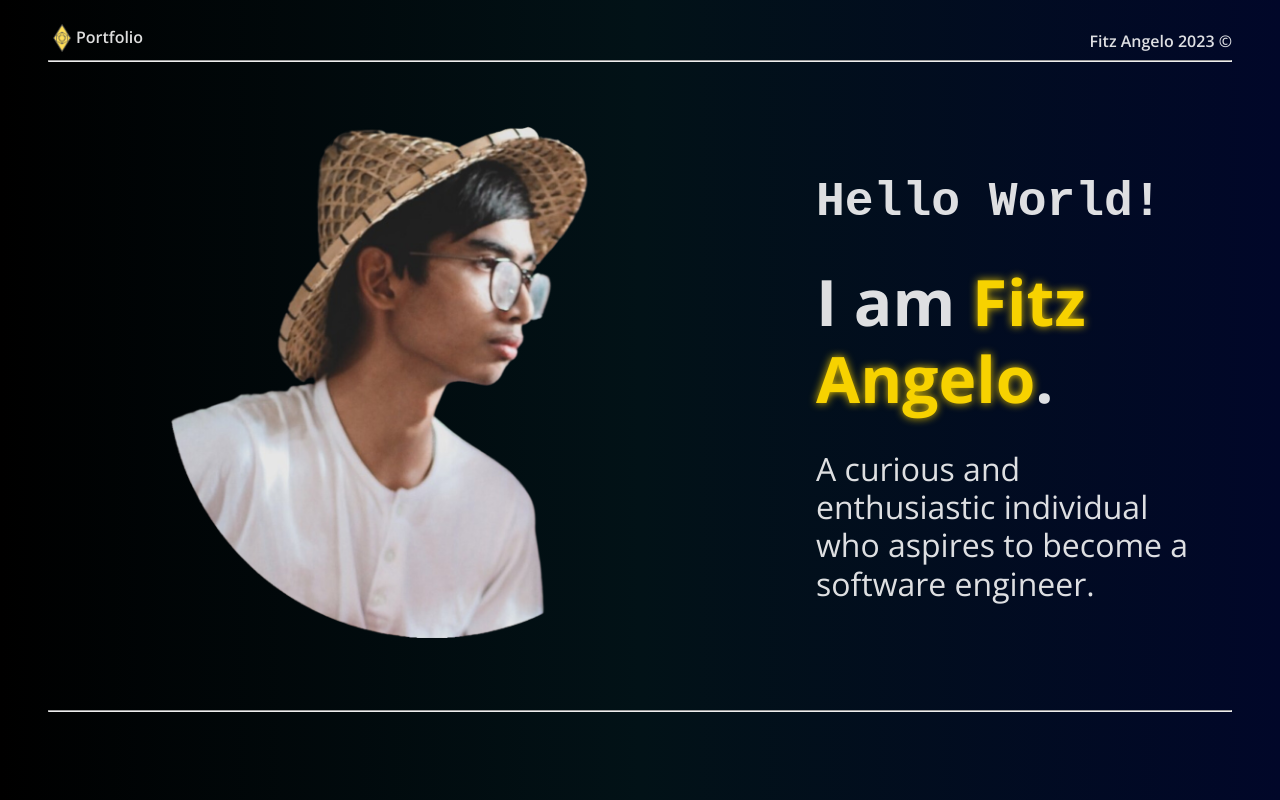
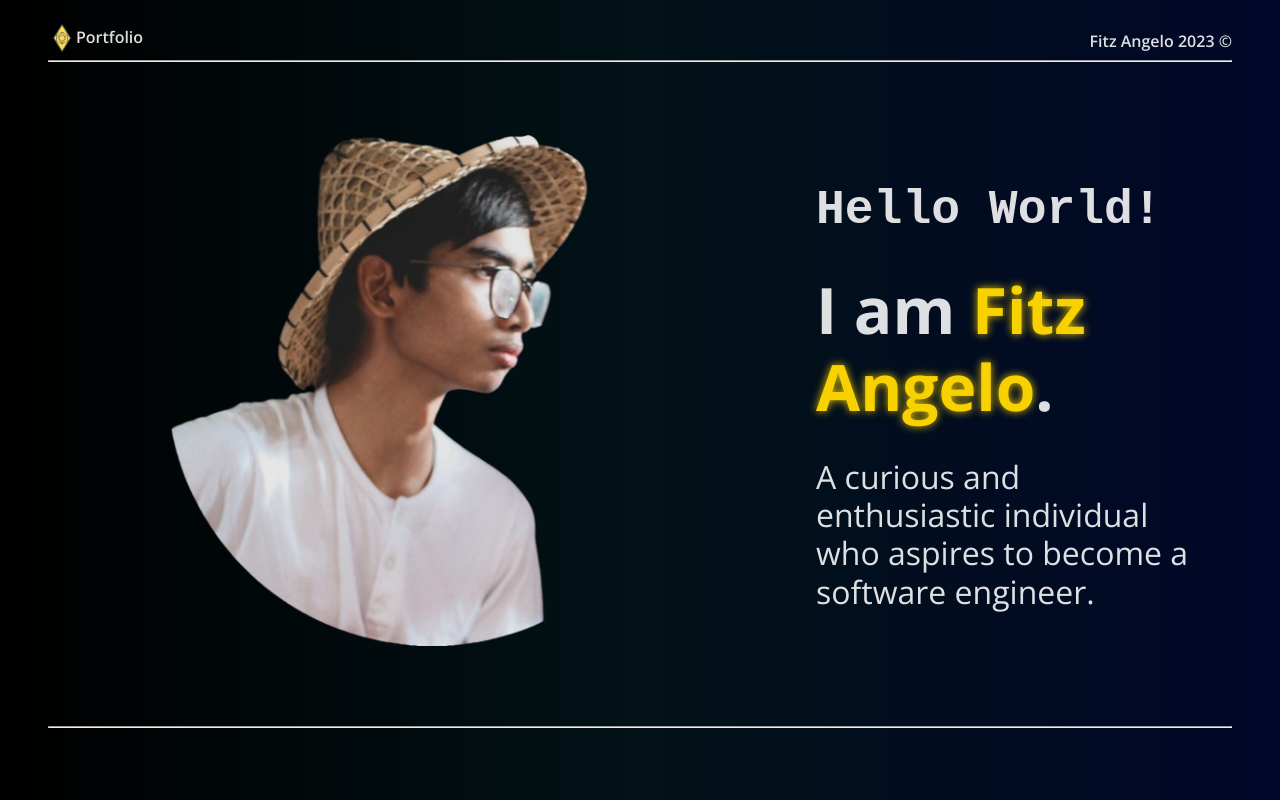
Before and after one commit to kulaizki/Portfolio, a React (Vite) app: page / in a window 1280 px wide. Built offline with nearby package versions, Linux system fonts and the light colour scheme.

Commit message:
feat: adjusted intro padding

```diff
--- a/src/components/intro/Intro.css
+++ b/src/components/intro/Intro.css
@@ -2,14 +2,12 @@
     display: flex;
     align-items: center;
     font-size: 2rem;
-    padding: 64px 0 64px 0;
+    padding: 72px 0 72px 0;
 }
 
 .Intro__text p {
     font-size: 32px;
 }
-
-
 
 .Intro__img > img {
     width: 48rem;
```
